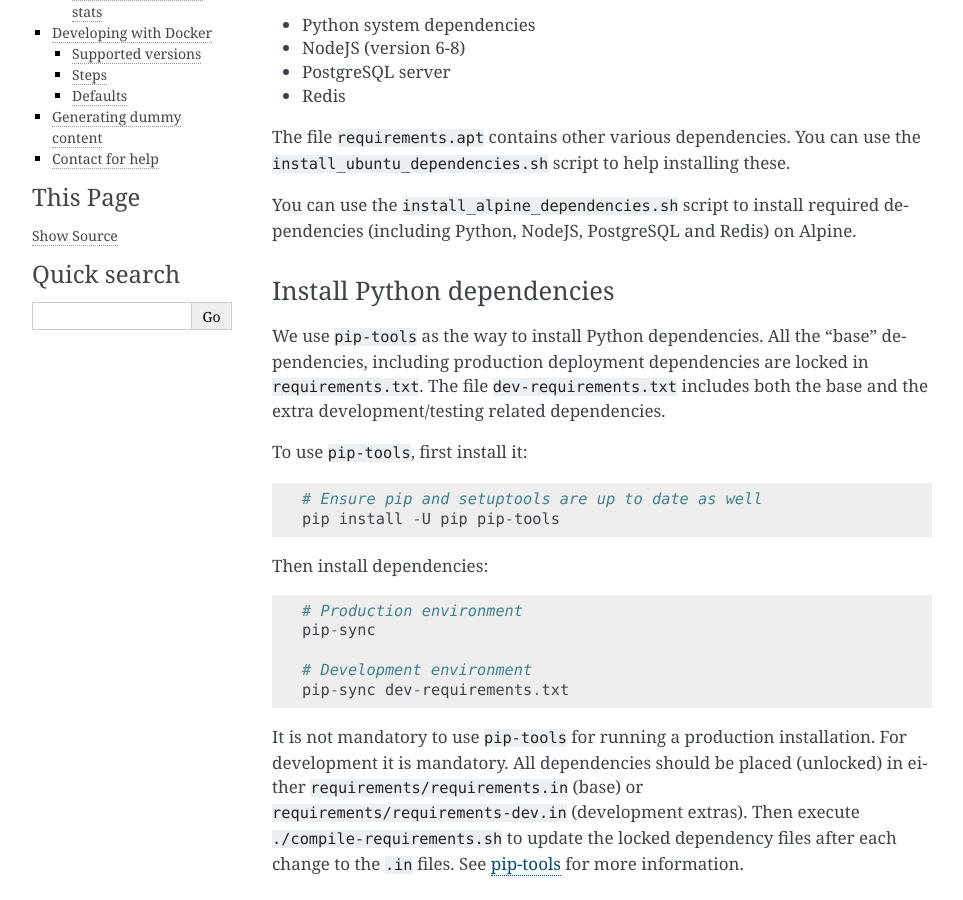
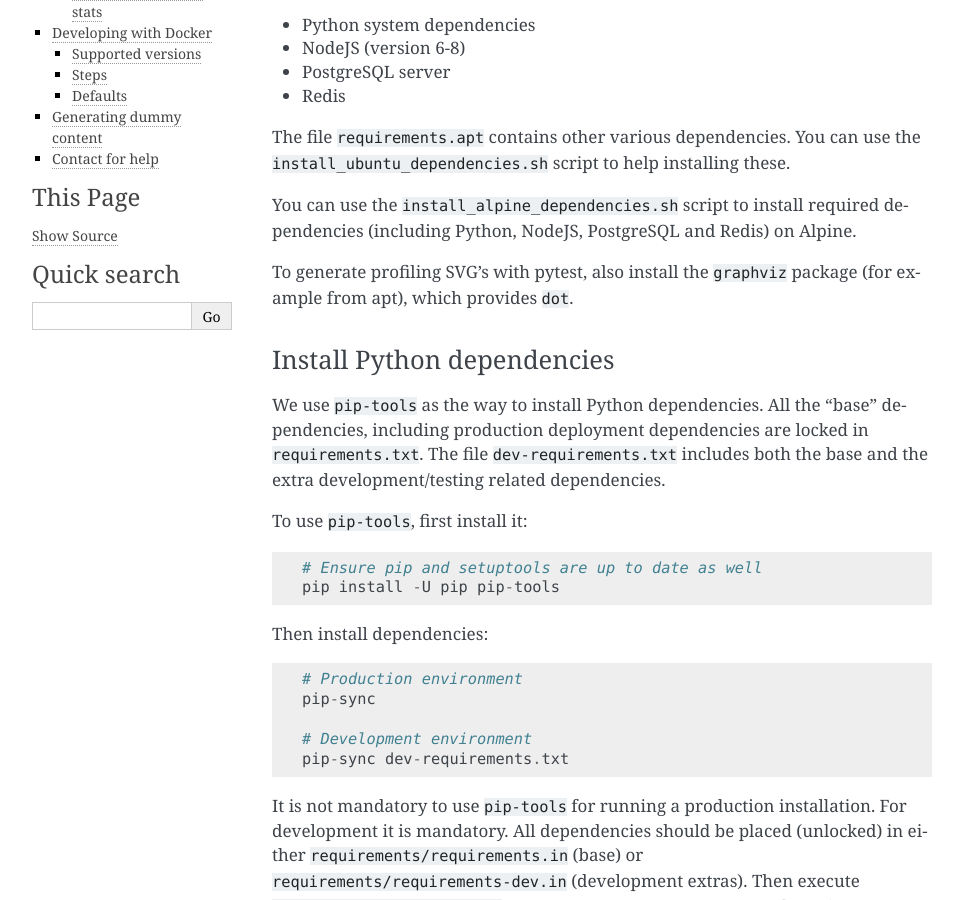
Before and after one commit to jaywink/socialhome, a Sphinx documentation site: the page built from docs/development.rst, in a window 1280 px wide and 900 px high, scrolled down 597 px. Shown: the whole window, without its empty margins (148-1111 px from the left). Built offline with Sphinx 7.4.7, drawn with Linux system fonts in a browser that asks for light colours; some of the changed text lies outside the part shown.

Commit message:
Add a few extra pytest plugins
Profiling and stopping network requests.

```diff
--- a/docs/development.rst
+++ b/docs/development.rst
@@ -29,6 +29,8 @@
 The file ``requirements.apt`` contains other various dependencies. You can use the ``install_ubuntu_dependencies.sh`` script to help installing these.
 
 You can use the ``install_alpine_dependencies.sh`` script to install required dependencies (including Python, NodeJS, PostgreSQL and Redis) on Alpine.
+
+To generate profiling SVG's with pytest, also install the ``graphviz`` package (for example from apt), which provides ``dot``.
 
 Install Python dependencies
 ...........................
@@ -138,6 +140,8 @@
 ::
 
     py.test
+
+To also generate profiling information, add ``--profile --profile-svg`` to the command.
 
 JavaScript tests
 ................
```
Also changed, not shown: .travis.yml, 3 other files.
